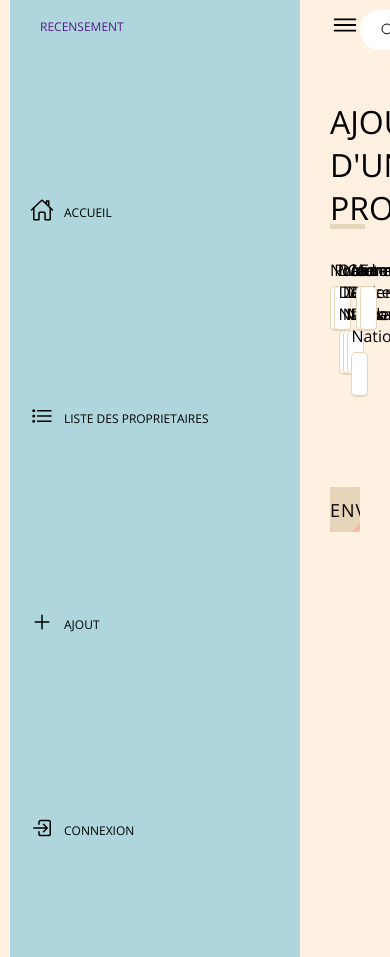
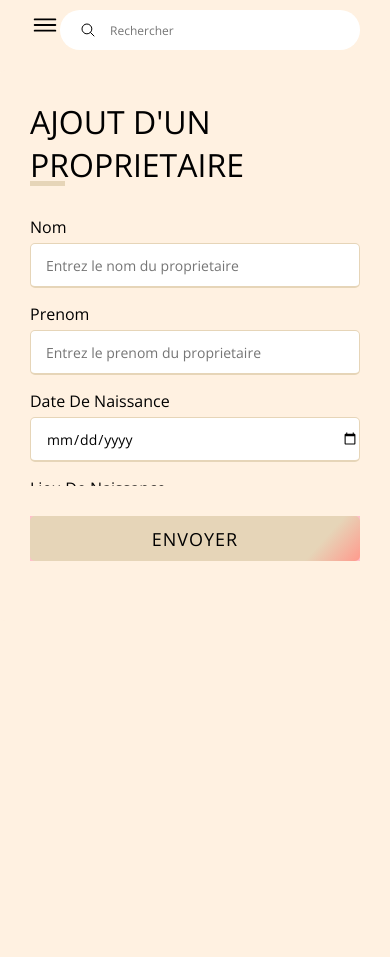
Before and after one commit to Yasral/Gestion_Proprietaires_Doctrine, a PHP site: the page made by src/view/Proprietaire/add.php in a window 390 px wide; the page is wider, and only the part inside the window is pictured. Run offline with PHP 8.4, Linux system fonts and the light colour scheme; the template is opened without the code that fills it, so the values that code supplies are empty; some libraries are stand-ins or nearby versions.

Commit message:
Gestion de la responsivite

```diff
--- a/assets/css/style.css
+++ b/assets/css/style.css
@@ -454,3 +454,55 @@
 .detail-table tr td{
     width: 30%;
 }
+
+/* Handling the responsivity */
+@media screen and (max-width: 584px) {
+    .container-form{
+        max-width: 100%;
+    }
+
+    .input-box{
+        margin-bottom: 15px;
+        width: 100%;
+    }
+
+    .category{
+        width: 100%;
+    }
+
+    .user-details{
+        max-height: 300px;
+        overflow-y: scroll;
+    }
+
+    .user-details::-webkit-scrollbar{
+        width: 5px;
+    }
+}
+
+@media(max-width: 459px){
+    .category{
+        flex-direction: column;
+    }
+}
+
+
+/* Responsive design for the dashboard */
+@media (max-width: 1000px){
+    .navigation{
+        left: -300px;
+    }
+
+    .navigation.active{
+        width: 300px;
+        left: 0;
+    }
+
+    main{
+        width: 100%;
+        left: 0;
+    }
+
+    main.active{
+        left: 300px;
+    }
```
